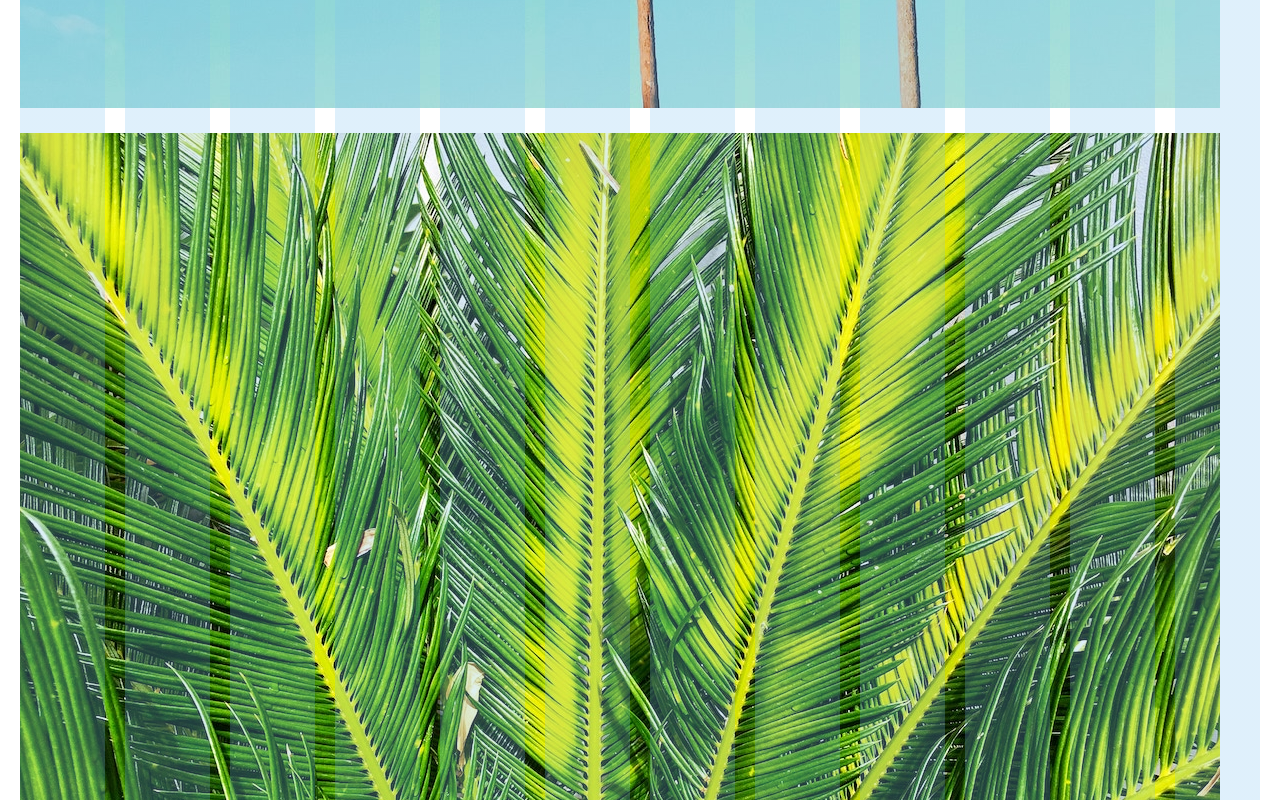
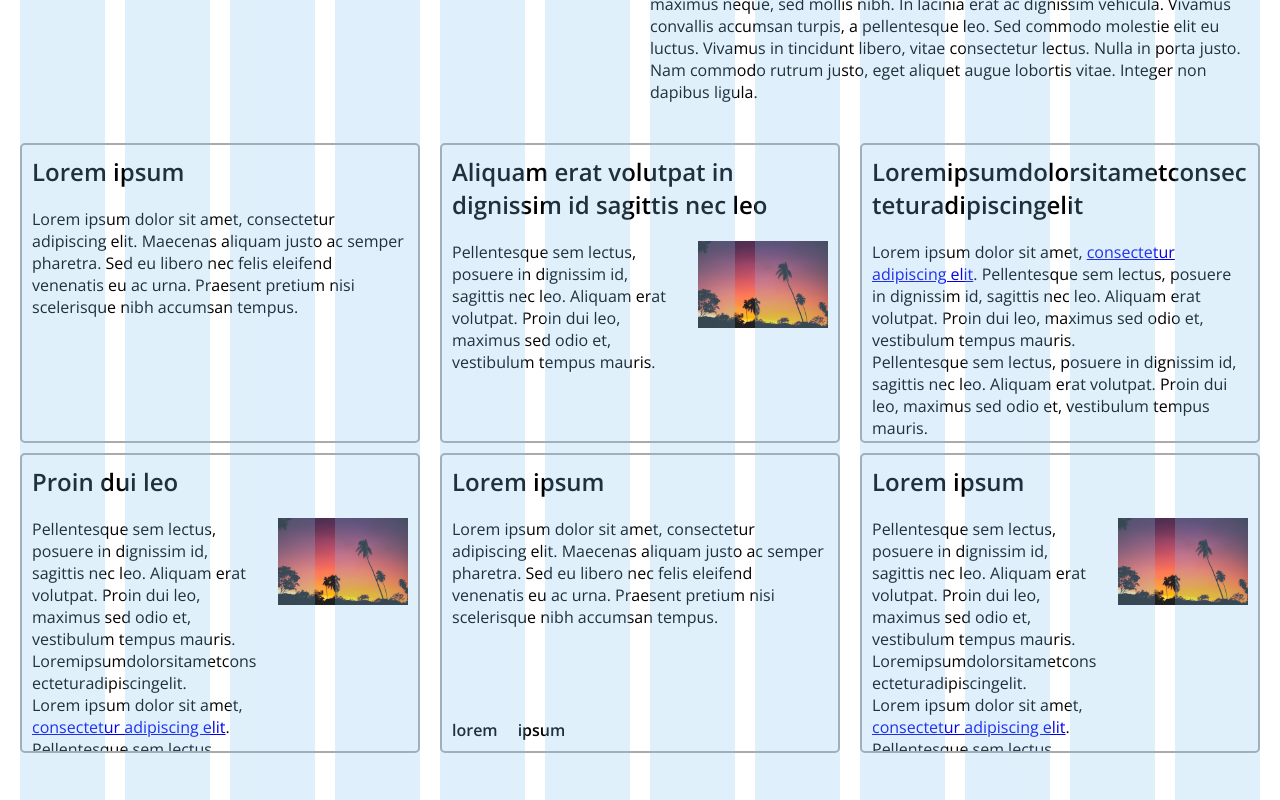
Before and after one commit to eokristjans/vef1-verk6-eok4, a plain HTML site: page index.html in a window 1280 px wide. Shown: the part 1200-2000 px from the top of the page. Drawn offline with nearby package versions, Linux system fonts and the light colour scheme.

Commit message:
Búinn með allt woohoo

```diff
--- a/index.html
+++ b/index.html
@@ -23,13 +23,13 @@
               <p>Lorem ipsum dolor sit amet, consectetur adipiscing elit. Quisque malesuada porta leo at vulputate. Suspendisse quis risus augue. Quisque sit amet elit at augue pulvinar eleifend finibus a risus. Ut bibendum et est at fermentum. Duis diam neque, pharetra vel dui in, mollis auctor massa. Phasellus rutrum ex eget sagittis sollicitudin. Class aptent taciti sociosqu ad litora torquent per conubia nostra, per inceptos himenaeos. Class aptent taciti sociosqu ad litora torquent per conubia nostra, per inceptos himenaeos. Nullam efficitur ac erat quis placerat. Mauris vulputate tincidunt enim ac porta. Pellentesque consequat leo et aliquam iaculis.</p>
             </div>
           </div>
-          <div class="grid__col">
+          <div class="grid__col col__img">
             <img class="image" src="palms1.jpg" alt="Afskaplega lorem-ipsum-leg pálmatré">
           </div>
         </div>
 
         <div class="grid__row">
-          <div class="grid__col">
+          <div class="grid__col col__img">
             <img class="image" src="palms2.jpg" alt="Jafnvel lorem-ipsum-legri pálmatré">
           </div>
           <div class="grid__col">
--- a/styles.css
+++ b/styles.css
@@ -20,10 +20,6 @@ main {
   padding-right: 20px;
 }
 
-/* tekur padding af main þegar komið er fyrir ofan hámarksbreidd */
-@media (min-width: 1490px){ main{ padding: 0; } }
-
-
 h1 {
   text-align: center;
   margin: 20px 0;
@@ -42,15 +38,23 @@ h1 {
   margin-bottom: 20px;
 }
 
-/* grid fyrir efni, setja þarf upp í html */
+/* staðsetur mynd */
+.col__img {
+  order: 1;
+}
 
+/* grid fyrir efni */
 
 .grid__row {
   display: flex;
   flex-wrap: wrap;
+
+
   margin-left: -10px;
   margin-right: -10px;
   width: 100%;
+
+  margin-bottom: 20px;
 }
 
 .grid__col {
@@ -59,12 +63,8 @@ h1 {
   padding-left: 10px;
 }
 
+
 /* grid fyrir cards */
-.cards {
-  display: flex;
-  flex-wrap: wrap;
-  justify-content: space-around;
-}
 
 .card {
   display: flex;
@@ -160,33 +160,41 @@ h1 {
     margin-top: 20px;
     align-content: flex-end;
   }
+
+  .cards .grid__row .grid__col {
+    width: 50%;
+  }
 }/***** Endir media (min-width: 700px) *****/
 
 
-/* TODO setja upp grid fyrir >= 1000px */
+/***** Upphaf media (min-width: 1000px) *****/
 @media (min-width: 1000px) {
 
-  .grid .grid__row .grid__col {
-    width: 100%;
+  main {
+    padding-right: 0;
   }
+
   .grid__col {
+    width: 50%;
+  }
+
+  /* staðsetur mynd */
+  .col__img {
+    order: 0;
+  }
+
+  .cards .grid__row .grid__col {
+    width: 33.333333%;
   }
 }
+/***** Endir media (min-width: 1000px) *****/
 
-
-/* TODO koma mynd fyrir á öðrum stað í < 1000px */
+/***** Upphaf media (min-width: 1490px) *****/
+@media (min-width: 1490px){
+}
+/***** Endir media (min-width: 1490px) *****/
 
 
 
 
 /* TODO útfæra grid fyrir cards */
-
-/*
-  .card kemur óbreytt úr sýnilausn á verkefni 5 fyrir utan responsive stíla og
-  að það fær `height: 100%;`
-  Sýnilausn verður gefin út við lok dags miðvikudaginn 3. okt
-*/
-
-/* TODO .card stílar úr v5 (eða sýnilausn...) */
-
-/* TODO responsive stílar fyrir .card */
```
